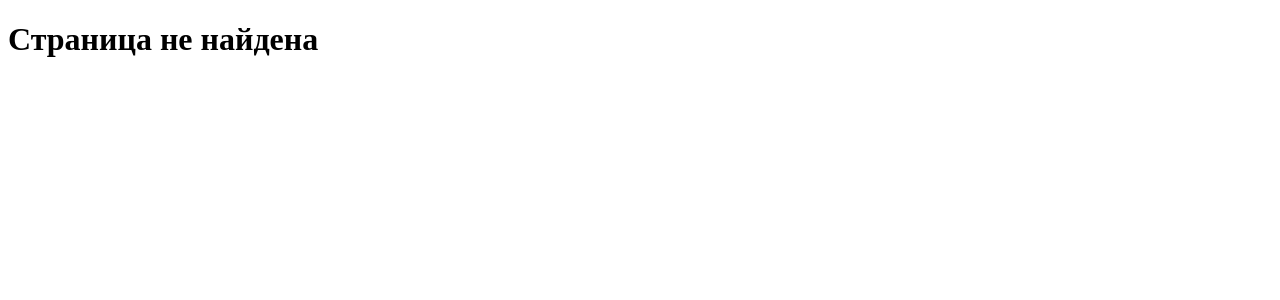
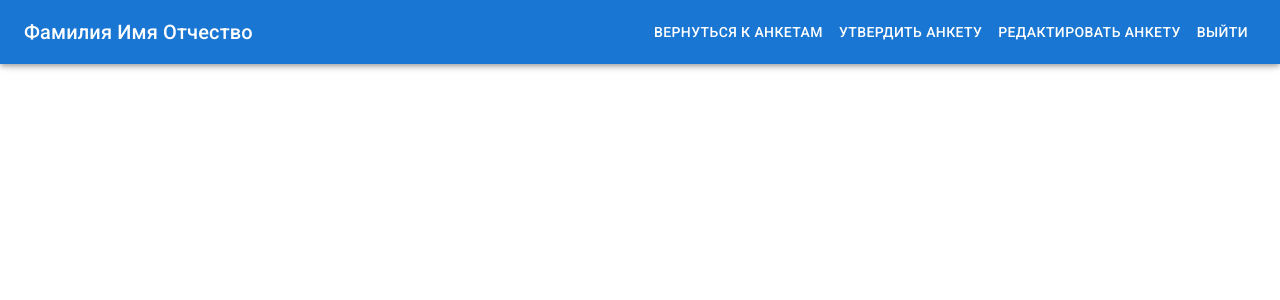
Before and after one commit to rnv812/UniversityRatingSystem, a React (Create React App) app in the folder client/: page /reports/1 in a window 1280 px wide. Shown: the top 300 px of the page. Built offline with nearby package versions, Linux system fonts and the light colour scheme.

Commit message:
Add report details template

```diff
--- a/client/src/App.js
+++ b/client/src/App.js
@@ -1,17 +1,17 @@
 import * as React from 'react';
-import {Routes, Route} from'react-router-dom';
+import {Routes, Route, Navigate} from'react-router-dom';
 import LoginPage from './pages/LoginPage';
 import ReportsPage from './pages/ReportsPage';
-import NotFoundPage from './pages/NotFoundPage';
+import ReportDetailedPage from './pages/ReportDetailedPage';
 
 
 export default function App() {
     return (
         <Routes>
             <Route path="/login" element={<LoginPage />} />
-
             <Route path="/reports" element={<ReportsPage />} />
-            <Route path="*" element={<NotFoundPage />} />
+            <Route path="/reports/:uuid" element={<ReportDetailedPage />} />
+            <Route path="*" element={<Navigate to="/reports" replace={true} />} />
         </Routes>
     );
 }
--- a/client/src/components/ReportListNavbar.jsx
+++ b/client/src/components/Navbar.jsx
@@ -4,15 +4,14 @@ import Toolbar from '@mui/material/Toolbar';
 import Typography from '@mui/material/Typography';
 import Button from '@mui/material/Button';
 
-export default function ReportListNavbar() {
+export default function Navbar({actions}) {
     return (
         <AppBar>
             <Toolbar>
                 <Typography variant="h6" component="div" sx={{ flexGrow: 1 }}>
                     Фамилия Имя Отчество
                 </Typography>
-                <Button color="inherit">Создать анкету</Button>
-                <Button color="inherit">Выйти</Button>
+                {actions.map(action => <Button color="inherit" onClick={action.func}>{action.name}</Button>)}
             </Toolbar>
         </AppBar>
   );
--- a/client/src/components/ReportListContainer.jsx
+++ b/client/src/components/ReportListContainer.jsx
@@ -5,7 +5,7 @@ import ReportList from './ReportList';
 import styles from '../styles/ReportListContainer.module.css';
 
 
-export default function ReportListContainer() {
+export default function ReportListContainer({reports}) {
     return (
         <Container className={styles.container}>
             <Typography variant="h4" component="div" sx={{ flexGrow: 1 }}>
@@ -16,7 +16,7 @@ export default function ReportListContainer() {
 
             <Divider />
 
-            <ReportList reports={[{id: 1}, {id: 2}, {id: 3}]} />
+            <ReportList reports={reports} />
 
         </Container>
     );
--- a/client/src/pages/NotFoundPage.jsx
+++ /dev/null
@@ -1,11 +0,0 @@
-import * as React from "react";
-import {Box} from "@mui/material"
-
-
-export default function NotFoundPage() {
-    return (
-        <Box>
-            <h1>Страница не найдена</h1>
-        </Box>
-    );
-}
--- /dev/null
+++ b/client/src/pages/ReportDetailedPage.jsx
@@ -0,0 +1,13 @@
+import * as React from "react";
+import {Box} from "@mui/material"
+import ReportListNavbar from "../components/Navbar";
+
+
+export default function ReportDetailedPage() {
+    return (
+        <Box>
+            <ReportListNavbar actions={[{name: "Вернуться к анкетам", func: null}, {name: "Утвердить анкету", func: null}, {name: "Редактировать анкету", func: null}, {name: "Выйти", func: null}]}/>
+
+        </Box>
+    );
+}
--- a/client/src/pages/ReportsPage.jsx
+++ b/client/src/pages/ReportsPage.jsx
@@ -1,14 +1,14 @@
 import * as React from "react";
 import {Box} from "@mui/material"
-import ReportListNavbar from "../components/ReportListNavbar";
+import Navbar from "../components/Navbar";
 import ReportListContainer from "../components/ReportListContainer";
 
 
 export default function ReportsPage() {
     return (
         <Box>
-            <ReportListNavbar/>
-            <ReportListContainer/>
+            <Navbar actions={[{name: "Создать анкету", func: null}, {name: "Выйти", func: null}]} />
+            <ReportListContainer reports={[{id: 1}, {id: 2}, {id: 3}]}/>
         </Box>
     );
 }
```
Also changed, not shown: client/src/components/ReportDetails.jsx (added, +11 -0 lines).
